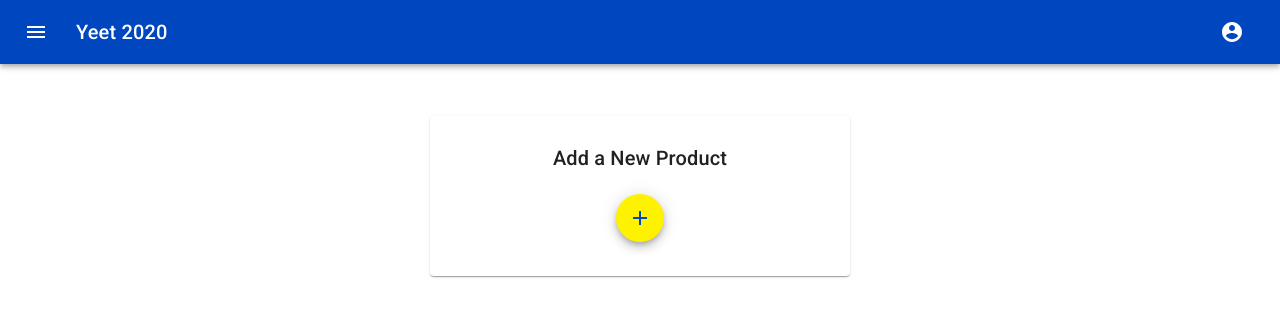
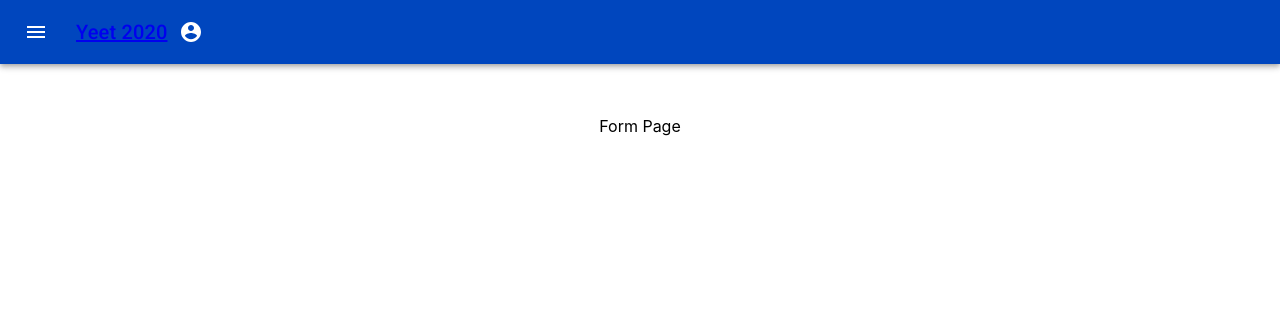
Before and after one commit to homenf/yeet_2020, a React (Create React App) app in the folder front-end/: page /product/form in a window 1280 px wide. Shown: the top 316 px of the page. Built offline with nearby package versions, Linux system fonts and the light colour scheme.

Commit message:
Add basic routing

```diff
--- a/front-end/package.json
+++ b/front-end/package.json
@@ -13,6 +13,7 @@
     "react-dom": "^16.12.0",
     "react-redux": "^7.1.3",
     "react-router": "^5.1.2",
+    "react-router-dom": "^5.1.2",
     "react-scripts": "3.3.1",
     "redux": "^4.0.5",
     "styled-components": "^5.0.0"
--- a/front-end/src/App.js
+++ b/front-end/src/App.js
@@ -3,11 +3,20 @@ import logo from "./logo.svg"
 import "./App.css"
 import Layout from "./components/layout"
 import Home from "./pages/home"
+import { Switch, Route } from "react-router-dom"
+import AddProduct from "./pages/add-product"
 
 function App() {
   return (
     <Layout>
-      <Home />
+      <Switch>
+        <Route path="/product/form">
+          <AddProduct />
+        </Route>
+        <Route path="/">
+          <Home />
+        </Route>
+      </Switch>
     </Layout>
   )
 }
--- a/front-end/src/components/layout.js
+++ b/front-end/src/components/layout.js
@@ -8,6 +8,7 @@ import MenuIcon from "@material-ui/icons/Menu"
 import AccountCircle from "@material-ui/icons/AccountCircle"
 import MenuItem from "@material-ui/core/MenuItem"
 import Menu from "@material-ui/core/Menu"
+import { Link } from "react-router-dom"
 
 const useStyles = makeStyles(theme => ({
   root: {
@@ -54,9 +55,11 @@ const Layout = ({ children }) => {
           >
             <MenuIcon />
           </IconButton>
-          <Typography variant="h6" className={classes.title}>
-            Yeet 2020
-          </Typography>
+          <Link to="/">
+            <Typography variant="h6" className={classes.title}>
+              Yeet 2020
+            </Typography>
+          </Link>
 
           <div>
             <IconButton
--- a/front-end/src/index.js
+++ b/front-end/src/index.js
@@ -1,12 +1,18 @@
-import React from 'react';
-import ReactDOM from 'react-dom';
-import './index.css';
-import App from './App';
-import * as serviceWorker from './serviceWorker';
+import React from "react"
+import ReactDOM from "react-dom"
+import "./index.css"
+import App from "./App"
+import * as serviceWorker from "./serviceWorker"
+import { BrowserRouter as Router } from "react-router-dom"
 
-ReactDOM.render(<App />, document.getElementById('root'));
+ReactDOM.render(
+  <Router>
+    <App />
+  </Router>,
+  document.getElementById("root")
+)
 
 // If you want your app to work offline and load faster, you can change
 // unregister() to register() below. Note this comes with some pitfalls.
 // Learn more about service workers: https://bit.ly/CRA-PWA
-serviceWorker.unregister();
+serviceWorker.unregister()
--- /dev/null
+++ b/front-end/src/pages/add-product/index.js
@@ -0,0 +1,16 @@
+import React from "react"
+import { makeStyles } from "@material-ui/core"
+
+const useStyles = makeStyles({
+  container: {
+    display: "flex",
+    justifyContent: "center"
+  }
+})
+
+const AddProduct = () => {
+  const styles = useStyles()
+  return <div className={styles.container}>Form Page</div>
+}
+
+export default AddProduct
--- a/front-end/src/pages/home/add-card.js
+++ b/front-end/src/pages/home/add-card.js
@@ -29,7 +29,7 @@ const useStyles = makeStyles({
   }
 })
 
-const AddCard = () => {
+const AddCard = ({ onAdd }) => {
   const classes = useStyles()
 
   return (
@@ -39,7 +39,12 @@ const AddCard = () => {
           Add a New Product
         </Typography>
 
-        <Fab size="medium" className={classes.button} aria-label="add">
+        <Fab
+          size="medium"
+          className={classes.button}
+          aria-label="add"
+          onClick={onAdd}
+        >
           <AddIcon />
         </Fab>
       </CardContent>
--- a/front-end/src/pages/home/index.js
+++ b/front-end/src/pages/home/index.js
@@ -1,4 +1,5 @@
 import React from "react"
+import { useHistory } from "react-router"
 import AddCard from "./add-card"
 import { makeStyles } from "@material-ui/core"
 
@@ -10,10 +11,11 @@ const useStyles = makeStyles({
 })
 
 const Home = () => {
+  const history = useHistory()
   const styles = useStyles()
   return (
     <div className={styles.container}>
-      <AddCard />
+      <AddCard onAdd={() => history.push({ pathname: "/product/form" })} />
     </div>
   )
 }
```
Also changed, not shown: 1 other file (tests, documents, lock files or other folders).
